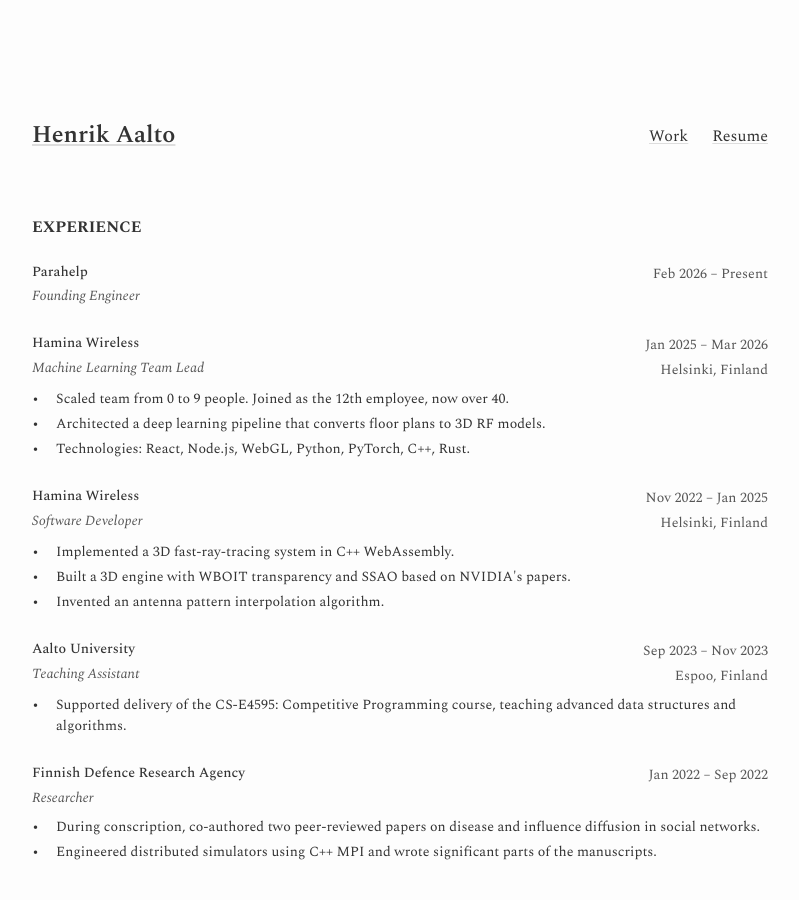
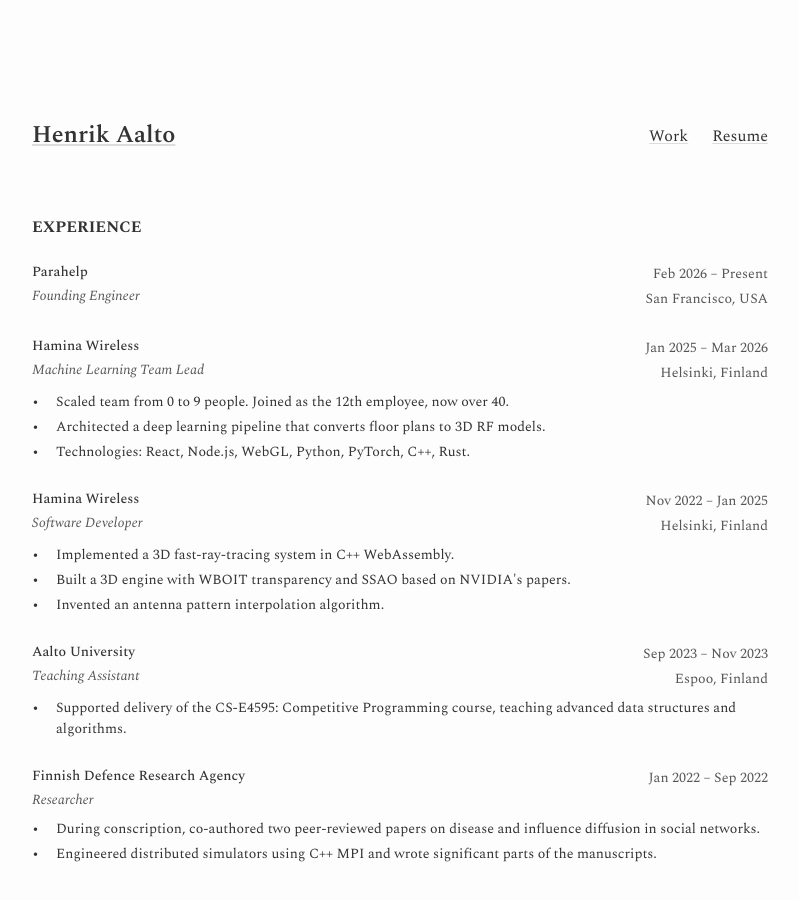
Before and after one commit to hltk/hltk.github.io, a Jekyll site: the page built from resume.md, in a window 1280 px wide and 900 px high. Shown: the whole window, without its empty margins (240-1039 px from the left). Built offline with Jekyll 4.4.1, drawn with Linux system fonts in a browser that asks for light colours.

Commit message:
Add San Francisco location to Parahelp resume entry
Co-Authored-By: Claude Opus 4.8 (1M context) <noreply@anthropic.com>

```diff
--- a/resume.md
+++ b/resume.md
@@ -17,6 +17,7 @@ hide_title: true
         </div>
         <div class="resume-right-col">
           <span class="resume-date">Feb 2026 – Present</span>
+          <span class="resume-location">San Francisco, USA</span>
         </div>
       </div>
     </div>
```
